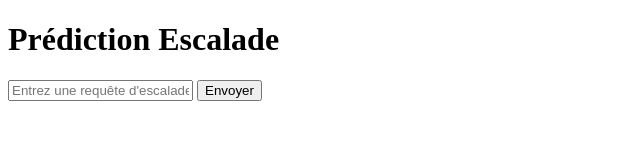
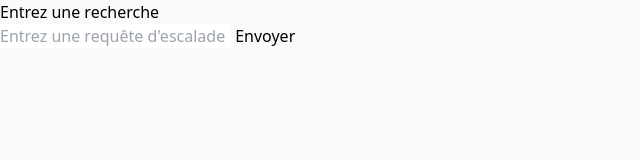
Before and after one commit to eliooooooo/ClimbingRelatedModel, a website: page index.html in a window 1280 px wide. Shown: the whole page, without its empty margins (0-640 px from the left). Drawn offline with nearby package versions, Linux system fonts and the light colour scheme; files that its build step writes are made by us from their sources.

Commit message:
Build: add tailwindcss

```diff
--- a/index.html
+++ b/index.html
@@ -3,7 +3,8 @@
 <head>
     <meta charset="UTF-8">
     <meta name="viewport" content="width=device-width, initial-scale=1.0">
-    <title>Prédiction Escalade</title>
+    <title>Climbind related model</title>
+    <link rel="stylesheet" href="./dist/style.css">
     <script>
         async function sendQuery() {
             const query = document.getElementById('query').value;
@@ -23,8 +24,8 @@
         }
     </script>
 </head>
-<body>
-    <h1>Prédiction Escalade</h1>
+<body class="bg-gray-50">
+    <h1>Entrez une recherche</h1>
     <input type="text" id="query" placeholder="Entrez une requête d'escalade">
     <button onclick="sendQuery()">Envoyer</button>
     <p id="result"></p>
--- /dev/null
+++ b/style.css
@@ -0,0 +1,3 @@
+@tailwind base;
+@tailwind components;
+@tailwind utilities;
--- /dev/null
+++ b/tailwind.config.js
@@ -0,0 +1,8 @@
+/** @type {import('tailwindcss').Config} */
+module.exports = {
+    content: ["./index.html"],
+    theme: {
+      extend: {},
+    },
+    plugins: [],
+  }
```
Also changed, not shown: package.json (added, +9 -0 lines), 2 other files.
